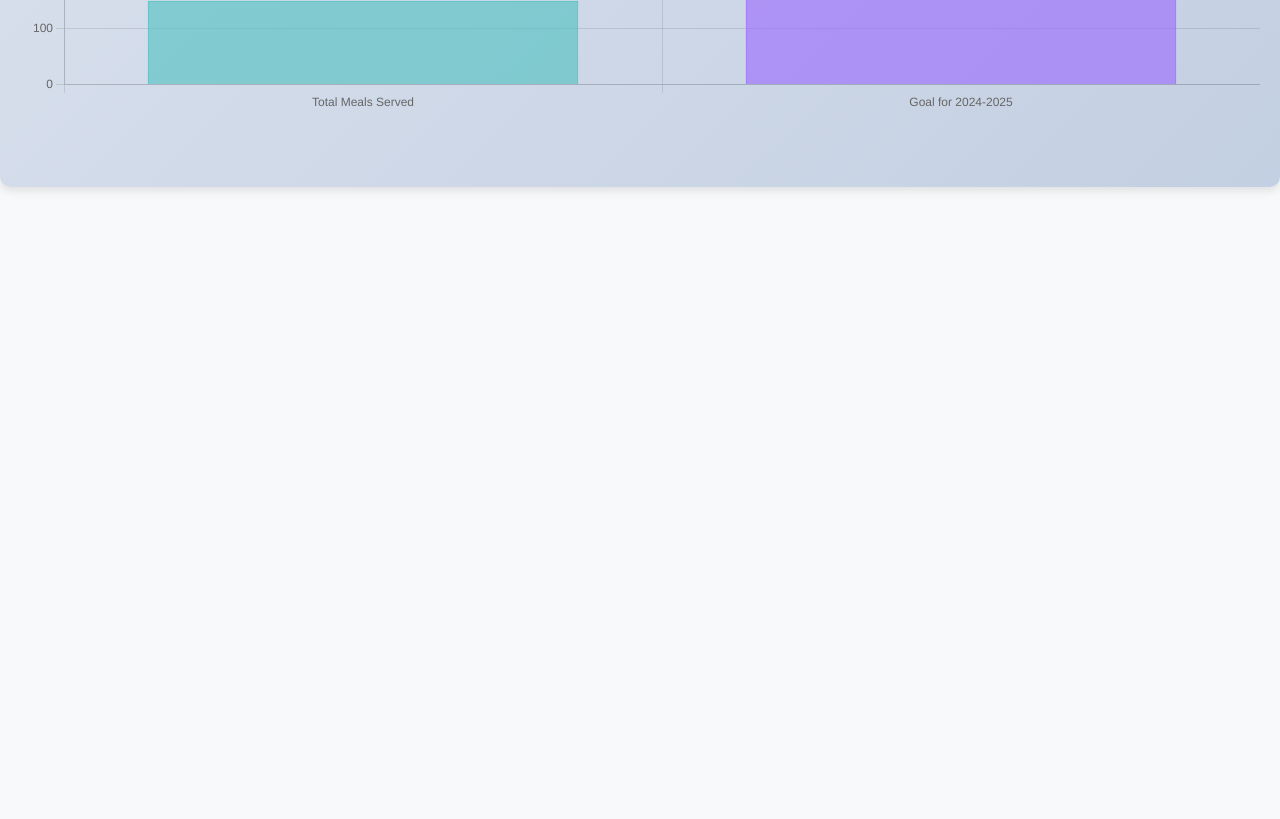
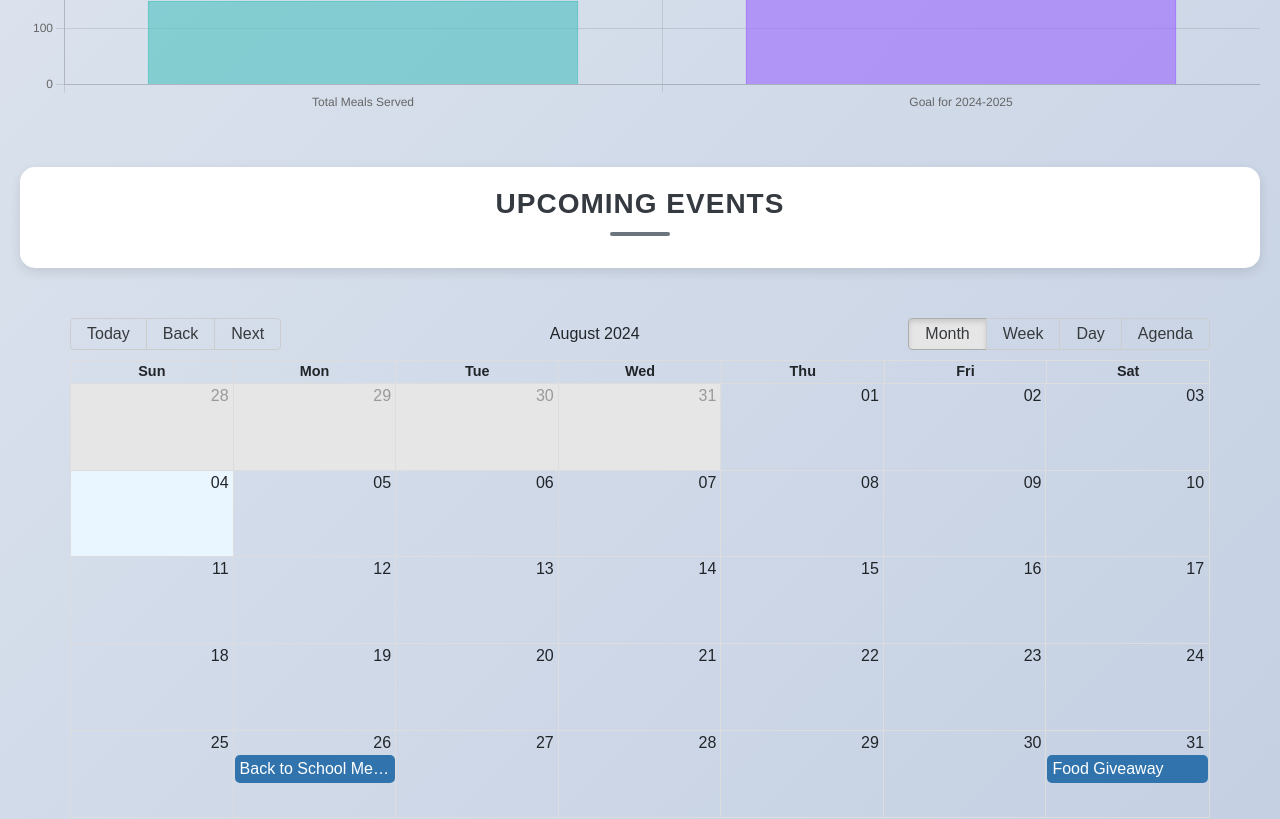
Before and after one commit to kalekimmel/food-for-thought, a React (Create React App) app: page /get-involved in a window 1280 px wide. Shown: the part 2500-3319 px from the top of the page. Before the commit the page ends 2737 px from the top, so only its background shows below. Built offline with nearby package versions, Linux system fonts and the light colour scheme.

Commit message:
added new changes

```diff
--- a/package.json
+++ b/package.json
@@ -12,8 +12,10 @@
     "axios": "^1.7.3",
     "bootstrap": "^5.3.3",
     "chart.js": "^4.4.3",
+    "moment": "^2.30.1",
     "nodemailer": "^6.9.14",
     "react": "^18.3.1",
+    "react-big-calendar": "^1.13.1",
     "react-bootstrap": "^2.10.4",
     "react-chartjs-2": "^5.2.0",
     "react-dom": "^18.3.1",
--- /dev/null
+++ b/src/Components/EventCalendar.js
@@ -0,0 +1,35 @@
+import React, { useState } from 'react';
+import { Calendar, momentLocalizer } from 'react-big-calendar';
+import moment from 'moment';
+import 'react-big-calendar/lib/css/react-big-calendar.css';
+
+const localizer = momentLocalizer(moment);
+
+const EventCalendar = () => {
+  const [events, setEvents] = useState([
+    {
+      title: 'Back to School Meeting',
+      start: new Date(2024, 7, 26, 10, 0), // Date is in format: year, month (0-indexed), day, hour, minute
+      end: new Date(2024, 7, 26, 11, 0),
+    },
+    {
+        title: 'Food Giveaway',
+        start: new Date(2024, 7, 31, 10, 0), // Date is in format: year, month (0-indexed), day, hour, minute
+        end: new Date(2024, 7, 31, 11, 0),
+      },
+  ]);
+
+  return (
+    <div>
+      <Calendar
+        localizer={localizer}
+        events={events}
+        startAccessor="start"
+        endAccessor="end"
+        style={{ height: 500, margin: '50px' }}
+      />
+    </div>
+  );
+};
+
+export default EventCalendar;
--- a/src/Components/GetInvolved.js
+++ b/src/Components/GetInvolved.js
@@ -13,6 +13,7 @@ import {
 import './GetInvolved.css';
 import { FontAwesomeIcon } from '@fortawesome/react-fontawesome';
 import { faEnvelope, faDonate } from '@fortawesome/free-solid-svg-icons';
+import EventCalendar from './EventCalendar';
 
 ChartJS.register(
   CategoryScale,
@@ -120,7 +121,7 @@ const GetInvolved = () => {
             className="img-fluid events-img"
           />
           <h4 className="mt-3">Events</h4>
-          <p>Join us at our upcoming events to learn more about our mission and how you can contribute. From fundraisers to community dinners, there's always a way to get involved.</p>
+          <p>Join us at our upcoming events to learn more about our mission and how you can contribute. From fundraisers to community events, there's always a way to get involved.</p>
         </Col>
       </Row>
       <Row className="my-4 fade-in">
@@ -129,6 +130,12 @@ const GetInvolved = () => {
           <Bar data={data} options={options} />
         </Col>
       </Row>
+      <Row className="my-4 fade-in">
+        <Col>
+          <h3 className="text-center">Upcoming Events</h3>
+          <EventCalendar />
+        </Col>
+      </Row>
     </Container>
   );
 };
```
Also changed, not shown: 1 other file (tests, documents, lock files or other folders).
